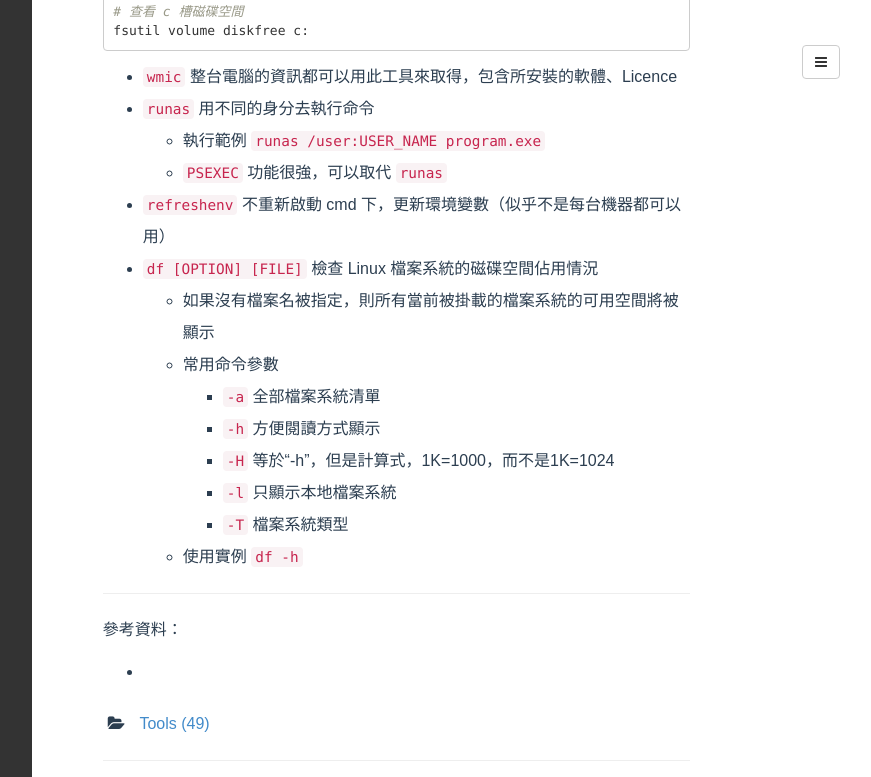
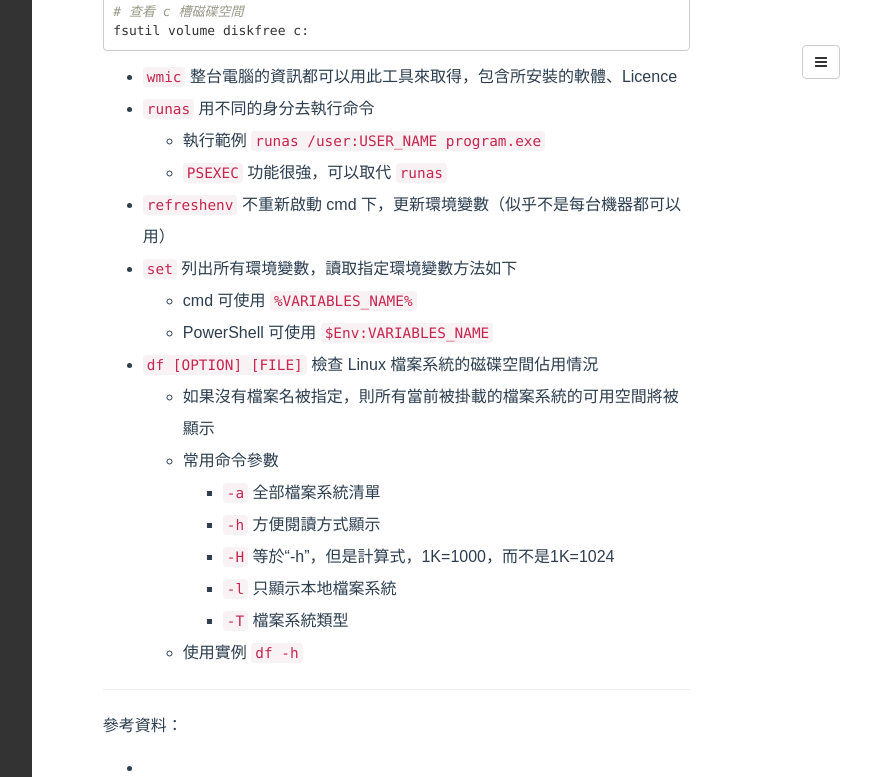
Before and after one commit to poychang/poychang.github.io, a Jekyll site: the page built from _posts/1970-01-01-note-command-line.md, in a window 1280 px wide and 900 px high, scrolled down 1514 px, cut to the strip 0-777 px from the top of the window. Shown: the whole strip, without its empty margins (395-1266 px from the left). Built offline with Jekyll 4.4.1, drawn with Linux system fonts in a browser that asks for light colours; some web fonts are replaced; comment, search, counter and statistics services are not loaded.

Commit message:
add post

```diff
--- a/_posts/1970-01-01-note-command-line.md
+++ b/_posts/1970-01-01-note-command-line.md
@@ -69,6 +69,9 @@ fsutil volume diskfree c:
 	* 執行範例 `runas /user:USER_NAME program.exe`
 	* `PSEXEC` 功能很強，可以取代 `runas`
 * `refreshenv` 不重新啟動 cmd 下，更新環境變數（似乎不是每台機器都可以用）
+* `set` 列出所有環境變數，讀取指定環境變數方法如下
+	* cmd 可使用 `%VARIABLES_NAME%`
+	* PowerShell 可使用 `$Env:VARIABLES_NAME`
 * `df [OPTION] [FILE]` 檢查 Linux 檔案系統的磁碟空間佔用情況
 	* 如果沒有檔案名被指定，則所有當前被掛載的檔案系統的可用空間將被顯示
 	* 常用命令參數
```
